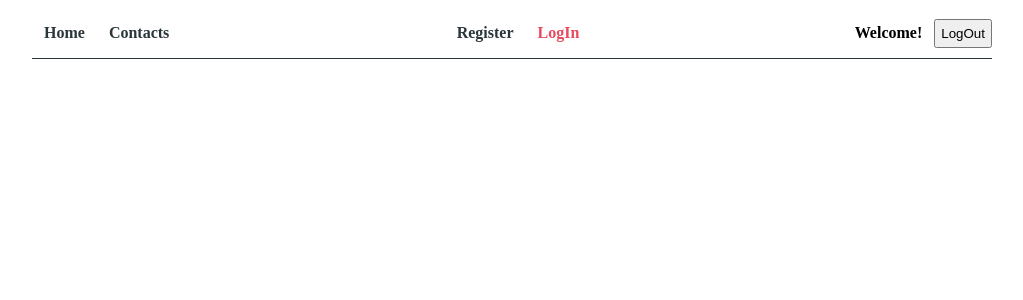
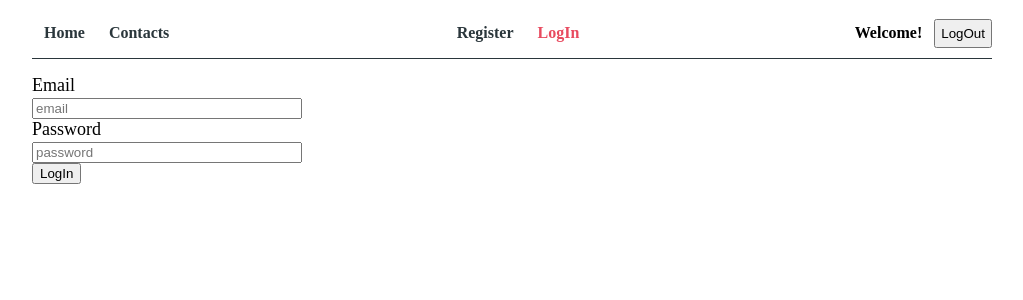
Before and after one commit to OksanaGerzanych/goit-react-hw-08-phonebook, a React (Create React App) app: page /goit-react-hw-08-phonebook/login in a window 1280 px wide. Shown: the top 300 px of the page, without its empty margins (128-1151 px from the left). Built offline with nearby package versions, Linux system fonts and the light colour scheme.

Commit message:
add files

```diff
--- /dev/null
+++ b/src/components/LogInForm/LogInForm.jsx
@@ -0,0 +1,50 @@
+import { Formik, Field, Form, ErrorMessage } from 'formik';
+import { FormField } from './LogInForm.styled';
+import * as Yup from 'yup';
+
+const LogInSchema = Yup.object().shape({
+  email: Yup.string()
+    .matches(/^[A-Z0-9._%+-]+@[A-Z0-9.-]+\.[A-Z]{2,4}$/i, {
+      message: 'Email is not valid.',
+    })
+    .required('Please, enter email'),
+  password: Yup.string()
+    .min(8, 'Password must be 8 characters long')
+    .matches(/[0-9]/, 'Password requires a number')
+    .matches(/[a-z]/, 'Password requires a lowercase letter')
+    .matches(/[A-Z]/, 'Password requires an uppercase letter')
+    .matches(/[^\w]/, 'Password requires a symbol')
+    .required('Please, enter password'),
+});
+
+export const LogInForm = () => {
+  return (
+    <div>
+      <Formik
+        initialValues={{
+          email: '',
+          password: '',
+        }}
+        validationSchema={LogInSchema}
+        onSubmit={values => {
+          console.log(values);
+        }}
+      >
+        <Form>
+          <FormField>
+            Email
+            <Field type="email" name="email" placeholder="email" />
+            <ErrorMessage name="email" component="span" />
+          </FormField>
+
+          <FormField>
+            Password
+            <Field type="password" name="password" placeholder="password" />
+            <ErrorMessage name="password" component="span" />
+          </FormField>
+          <button type="submit">LogIn</button>
+        </Form>
+      </Formik>
+    </div>
+  );
+};
--- /dev/null
+++ b/src/components/LogInForm/LogInForm.styled.js
@@ -0,0 +1,19 @@
+import styled from "styled-components";
+import { Form as FormikForm,  ErrorMessage as FormikError } from 'formik';
+
+
+export const Form = styled(FormikForm)`
+ width: 320px;
+`
+export const FormField = styled.label`
+  display: flex;
+  gap: 2px;
+  flex-direction: column;
+  width: 270px;
+  font-size: 18px;
+`;
+
+export const ErrorMessage = styled(FormikError)`
+color: tomato;
+font-size: 10px;
+`
--- /dev/null
+++ b/src/components/RegisterForm/RegisterForm.jsx
@@ -0,0 +1,62 @@
+import { Formik, Field, Form, ErrorMessage } from 'formik';
+import { FormField } from './RegisterForm.styled';
+import * as Yup from 'yup';
+
+const RegisterSchema = Yup.object().shape({
+  name: Yup.string()
+    .matches(/^[a-zA-Zа-яА-Я]+(([' -][a-zA-Zа-яА-Я ])?[a-zA-Zа-яА-Я]*)*$/, {
+      message: 'Invalid name.',
+    })
+    .required('Please, enter name'),
+  email: Yup.string()
+    .matches(/^[A-Z0-9._%+-]+@[A-Z0-9.-]+\.[A-Z]{2,4}$/i, {
+      message: 'Email is not valid.',
+    })
+    .required('Please, enter email'),
+  password: Yup.string()
+    .min(8, 'Password must be 8 characters long')
+    .matches(/[0-9]/, 'Password requires a number')
+    .matches(/[a-z]/, 'Password requires a lowercase letter')
+    .matches(/[A-Z]/, 'Password requires an uppercase letter')
+    .matches(/[^\w]/, 'Password requires a symbol')
+    .required('Please, enter password'),
+});
+
+export const RegisterForm = () => {
+  return (
+    <div>
+      <Formik
+        initialValues={{
+          username: '',
+          email: '',
+          password: '',
+        }}
+        validationSchema={RegisterSchema}
+        onSubmit={values => {
+          console.log(values);
+        }}
+      >
+        <Form>
+          <FormField>
+            Name
+            <Field name="name" placeholder="name" type="text" />
+            <ErrorMessage name="name" component="span" />
+          </FormField>
+
+          <FormField>
+            Email
+            <Field name="email" placeholder="email" type="email" />
+            <ErrorMessage name="email" component="span" />
+          </FormField>
+
+          <FormField>
+            Password
+            <Field type="password" name="password" placeholder="password" />
+            <ErrorMessage name="password" component="span" />
+          </FormField>
+          <button type="submit">Register</button>
+        </Form>
+      </Formik>
+    </div>
+  );
+};
--- /dev/null
+++ b/src/components/RegisterForm/RegisterForm.styled.js
@@ -0,0 +1,21 @@
+import styled from "styled-components";
+import { Form as FormikForm,  ErrorMessage as FormikError } from 'formik';
+
+
+export const Form = styled(FormikForm)`
+
+ width: 320px;
+`
+export const FormField = styled.label`
+  display: flex;
+  gap: 2px;
+  flex-direction: column;
+  width: 270px;
+  font-size: 18px;
+`;
+
+
+export const ErrorMessage = styled(FormikError)`
+color: tomato;
+font-size: 10px;
+`
--- a/src/pages/Home.js
+++ b/src/pages/Home.js
@@ -1,4 +1,8 @@
 export default function Home() {
-
+    return (
+        <div>
+            <h1>Phonebook</h1>
+       </div>
+   )
 
 }
--- a/src/pages/LogIn.js
+++ b/src/pages/LogIn.js
@@ -1,3 +1,9 @@
+import { LogInForm } from "components/LogInForm/LogInForm";
+
 export default function LogIn() {
-
+    return (
+        <div>
+            <LogInForm />
+       </div>
+   )
 }
--- a/src/pages/Register.js
+++ b/src/pages/Register.js
@@ -1,3 +1,10 @@
+import { RegisterForm } from 'components/RegisterForm/RegisterForm';
+
+
 export default function Register() {
-
+  return (
+    <div>
+      <RegisterForm />
+    </div>
+  );
 }
```
